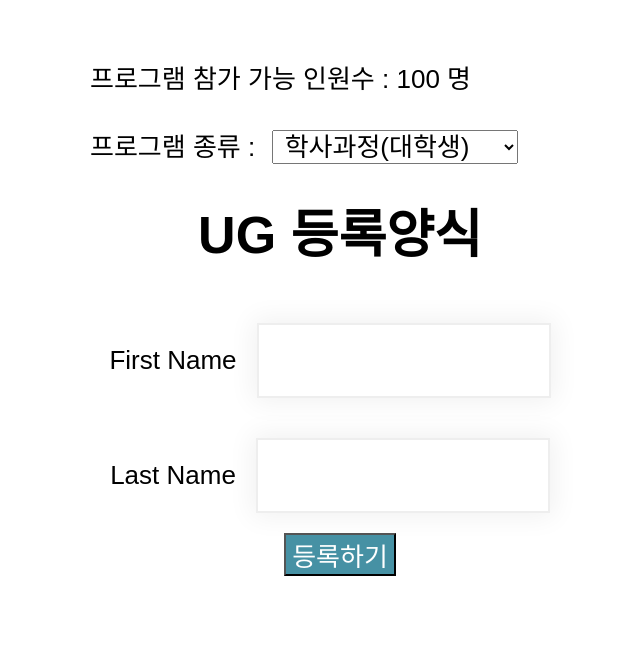
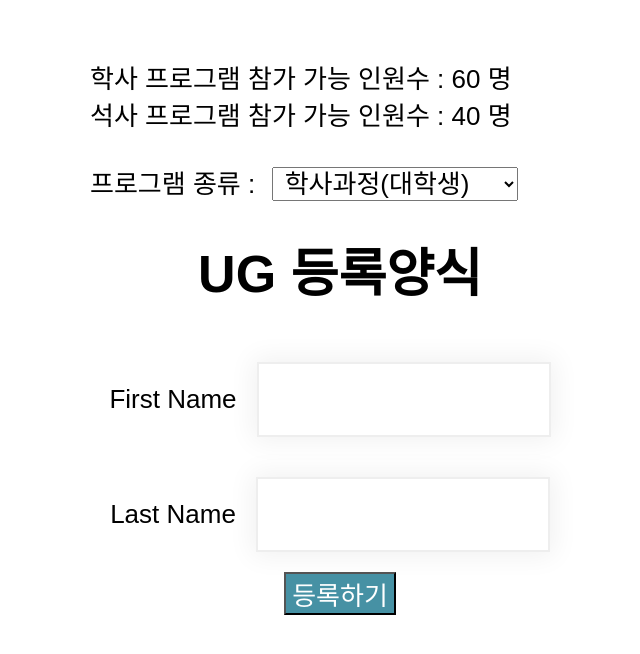
Before and after one commit to DontLikenaming/enrollment-react-app, a React (Create React App) app: page / in a window 1280 px wide. Shown: the top 654 px of the page, without its empty margins (18-658 px from the left). Built offline with nearby package versions, Linux system fonts and the light colour scheme.

Commit message:
props를 이용한 참가 가능 인원수 표시 2

```diff
--- a/src/App.js
+++ b/src/App.js
@@ -6,30 +6,34 @@ import EnrollmentForm from './components/EnrollmentForm';
 // 정의된 App 컴퍼넌트
 const App = () => {
     const [program, setProgram] = useState("UG");   // 프로그램 종류
-    const [seats, setSeats] = useState(100);        // 참가가능 인원수
+    const [ugseats, setUgSeats] = useState(60);        // UG 참가가능 인원수
+    const [pgseats, setPgSeats] = useState(40);        // PG 참가가능 인원수
     const handleChange = (e) => {
         setProgram(e.target.value);
     };
-    // 참가가능 인원수를 변경하는 함수
+    // 프로그램 별 참가가능 인원수를 변경하는 함수
     const setUpdateSeats = (modifiedSeats) => {
-        setSeats(modifiedSeats);
+        if(program==="UG")setUgSeats(modifiedSeats);
+        else setPgSeats(modifiedSeats);
     };
     return(
         <div className="App">
                 <div className="programs">
-                    <label>프로그램 참가 가능 인원수 : {seats} 명</label>
+                    <label>학사 프로그램 참가 가능 인원수 : {ugseats} 명</label>
                     <br />
-                    <br />
+                    <label>석사 프로그램 참가 가능 인원수 : {pgseats} 명</label>
+                    <br /><br />
                     <label>프로그램 종류 :&nbsp;
                         <select className="appDropDowns"
                                 onChange={handleChange} value={program}>
                             <option value="UG">&nbsp;학사과정(대학생)&nbsp;</option>
                             <option value="PG">&nbsp;석사과정(대학원생)&nbsp;</option>
                         </select>
+                        <br /><br />
                     </label>
                 </div>
             <EnrollmentForm chosenProgram={program}
-                            currentSeat={seats}
+                            currentSeat={(program==="UG")?ugseats:pgseats}
                             setUpdateSeats={setUpdateSeats}
             />
         </div>
```
